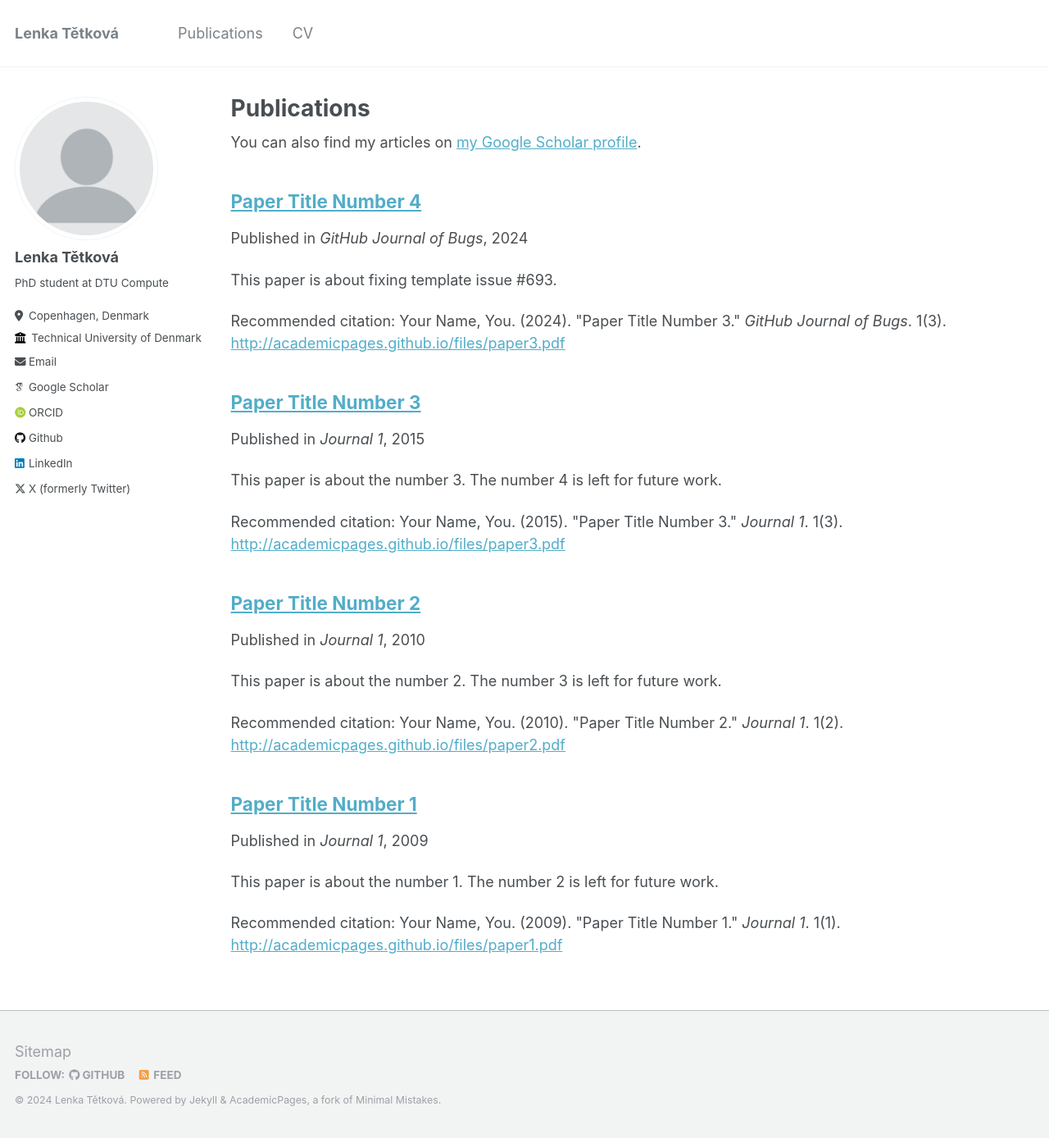
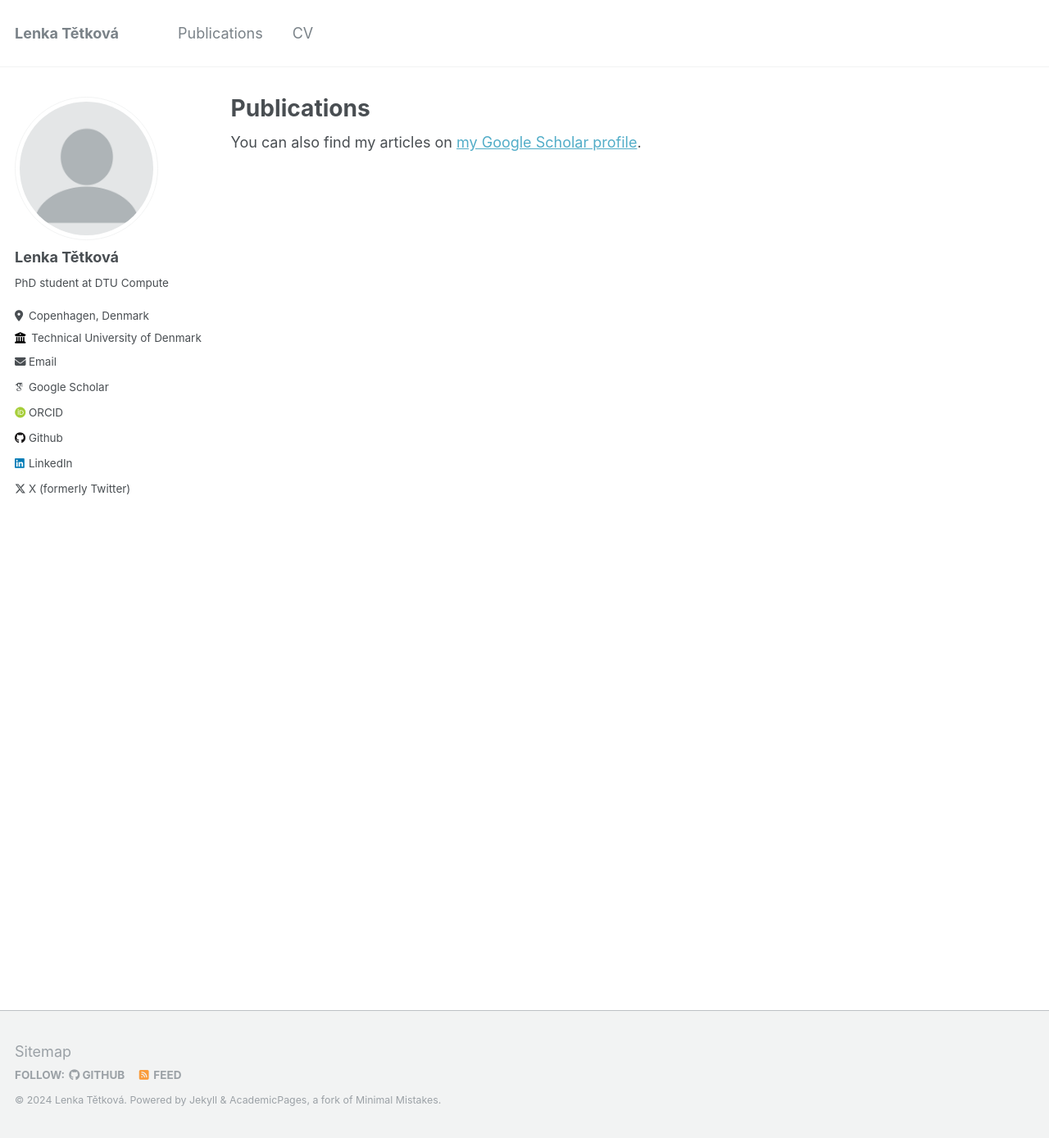
Before and after one commit to LenkaTetkova/LenkaTetkova.github.io, a Jekyll site: the page built from _pages/publications.md, in a window 1280 px wide and 1388 px high. Shown: the whole window at 82% size. Built offline with Jekyll 4.4.1, drawn with Linux system fonts in a browser that asks for light colours; some web fonts are replaced; a file with an impossible date is left out.

Commit message:
Publications

```diff
--- a/_pages/cv.md
+++ b/_pages/cv.md
@@ -19,7 +19,7 @@ Work experience
 ======
 * April - July 2024: Visiting Researcher
   * Fraunhofer Heinrich Hertz Institute
-  #* Duties includes: Updates and improvements to template
+  [//]: <> #* Duties includes: Updates and improvements to template
   * Supervisors: Prof. Dr. Wojciech Samek and Dr. Sebastian Lapuschkin
 
 
@@ -30,12 +30,7 @@ Work experience
 
 Skills
 ======
-#* Skill 1
-#* Skill 2
-#  * Sub-skill 2.1
-#  * Sub-skill 2.2
-#  * Sub-skill 2.3
-#* Skill 3
+
 
 Publications
 ======
@@ -43,11 +38,11 @@ Publications
     {% include archive-single-cv.html %}
   {% endfor %}</ul>
 
-#Talks
-#======
-#  <ul>{% for post in site.talks reversed %}
-#    {% include archive-single-talk-cv.html  %}
-#  {% endfor %}</ul>
+[//]: <> Talks
+[//]: <> ======
+[//]: <>   <ul>{% for post in site.talks reversed %}
+[//]: <>     {% include archive-single-talk-cv.html  %}
+[//]: <>   {% endfor %}</ul>
 
 Teaching
 ======
--- a/_publications/2009-10-01-paper-title-number-1.md
+++ /dev/null
@@ -1,12 +0,0 @@
----
-title: "Paper Title Number 1"
-collection: publications
-permalink: /publication/2009-10-01-paper-title-number-1
-excerpt: 'This paper is about the number 1. The number 2 is left for future work.'
-date: 2009-10-01
-venue: 'Journal 1'
-paperurl: 'http://academicpages.github.io/files/paper1.pdf'
-citation: 'Your Name, You. (2009). &quot;Paper Title Number 1.&quot; <i>Journal 1</i>. 1(1).'
----
-
-The contents above will be part of a list of publications, if the user clicks the link for the publication than the contents of section will be rendered as a full page, allowing you to provide more information about the paper for the reader. When publications are displayed as a single page, the contents of the above "citation" field will automatically be included below this section in a smaller font.
--- a/_publications/2010-10-01-paper-title-number-2.md
+++ /dev/null
@@ -1,12 +0,0 @@
----
-title: "Paper Title Number 2"
-collection: publications
-permalink: /publication/2010-10-01-paper-title-number-2
-excerpt: 'This paper is about the number 2. The number 3 is left for future work.'
-date: 2010-10-01
-venue: 'Journal 1'
-paperurl: 'http://academicpages.github.io/files/paper2.pdf'
-citation: 'Your Name, You. (2010). &quot;Paper Title Number 2.&quot; <i>Journal 1</i>. 1(2).'
----
-
-The contents above will be part of a list of publications, if the user clicks the link for the publication than the contents of section will be rendered as a full page, allowing you to provide more information about the paper for the reader. When publications are displayed as a single page, the contents of the above "citation" field will automatically be included below this section in a smaller font.
--- a/_publications/2015-10-01-paper-title-number-3.md
+++ /dev/null
@@ -1,12 +0,0 @@
----
-title: "Paper Title Number 3"
-collection: publications
-permalink: /publication/2015-10-01-paper-title-number-3
-excerpt: 'This paper is about the number 3. The number 4 is left for future work.'
-date: 2015-10-01
-venue: 'Journal 1'
-paperurl: 'http://academicpages.github.io/files/paper3.pdf'
-citation: 'Your Name, You. (2015). &quot;Paper Title Number 3.&quot; <i>Journal 1</i>. 1(3).'
----
-
-The contents above will be part of a list of publications, if the user clicks the link for the publication than the contents of section will be rendered as a full page, allowing you to provide more information about the paper for the reader. When publications are displayed as a single page, the contents of the above "citation" field will automatically be included below this section in a smaller font.
--- a/_publications/2024-02-17-paper-title-number-4.md
+++ /dev/null
@@ -1,12 +0,0 @@
----
-title: "Paper Title Number 4"
-collection: publications
-permalink: /publication/2024-02-17-paper-title-number-4
-excerpt: 'This paper is about fixing template issue #693.'
-date: 2024-02-17
-venue: 'GitHub Journal of Bugs'
-paperurl: 'http://academicpages.github.io/files/paper3.pdf'
-citation: 'Your Name, You. (2024). &quot;Paper Title Number 3.&quot; <i>GitHub Journal of Bugs</i>. 1(3).'
----
-
-The contents above will be part of a list of publications, if the user clicks the link for the publication than the contents of section will be rendered as a full page, allowing you to provide more information about the paper for the reader. When publications are displayed as a single page, the contents of the above "citation" field will automatically be included below this section in a smaller font.
```
Also changed, not shown: other parts of _pages/cv.md (+1 -1 lines), _publications/2021-alquist.md (added, +14 -0 lines).
